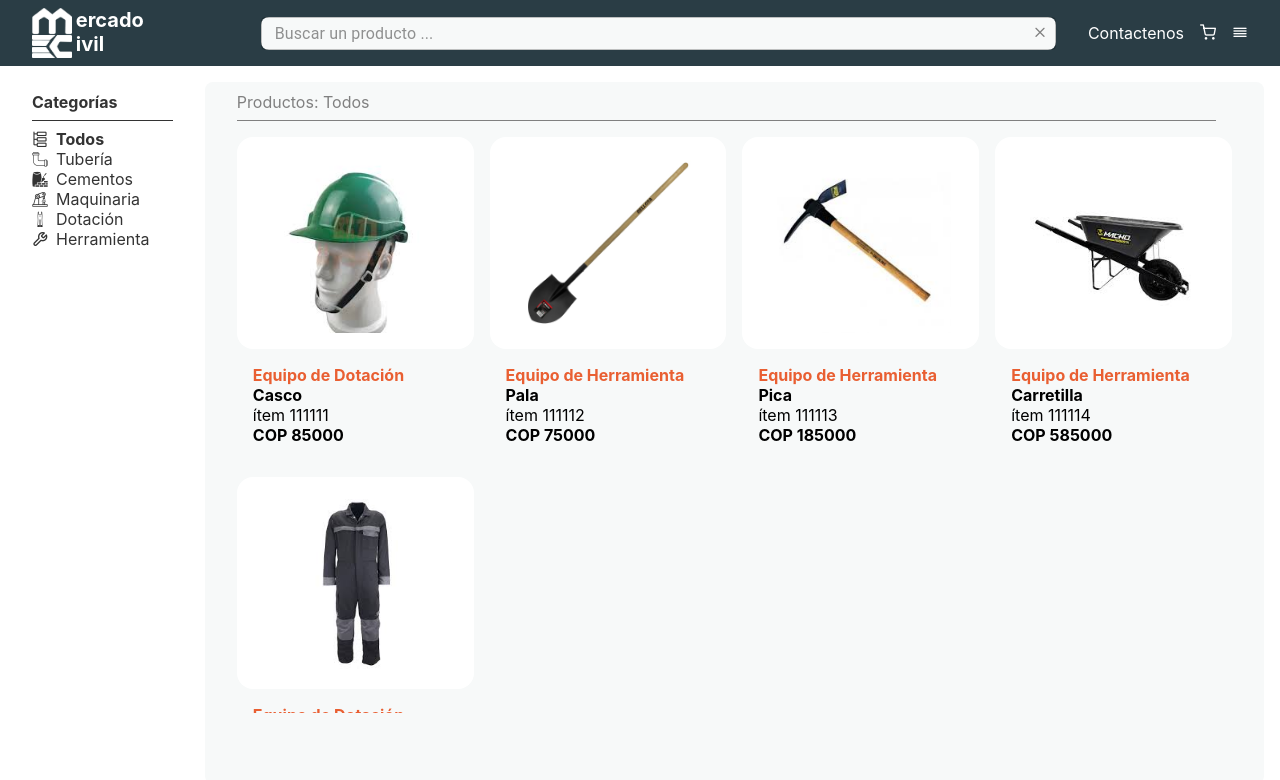
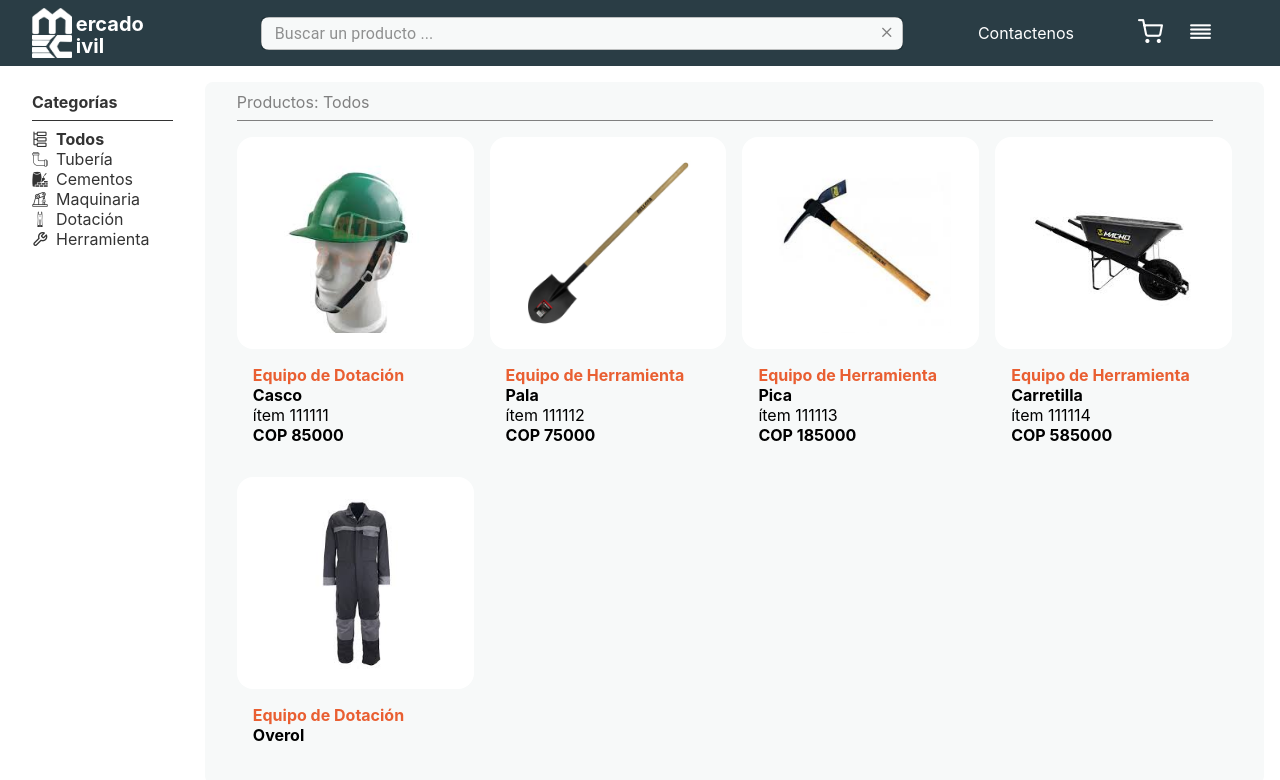
Before and after one commit to RubenFerroRugeles1998/mercado-civil, a React (Create React App) app: page / in a window 1280 px wide. Shown: the top 780 px of the page. Built offline with nearby package versions, Linux system fonts and the light colour scheme.

Commit message:
Week 3 pending comments update

```diff
--- a/src/components/Screens/HomePage.js
+++ b/src/components/Screens/HomePage.js
@@ -56,7 +56,7 @@ const LandingPage = () => {
                 <div className={classes.LandingPageHeaderIcon} >
                     <img src={logo} alt="logo" height="50px" />
                     <div className={classes.LandingPageHeaderIconText} >
-                        <div>ercado</div>
+                        <div className={classes.ercadoText}>ercado</div>
                         <div>ivil</div>
                     </div>
                 </div>
--- a/src/components/Screens/HomePage.module.scss
+++ b/src/components/Screens/HomePage.module.scss
@@ -10,13 +10,12 @@
 }
 
 .LandingPageHeader {
-    background-color: #2A3D45;
+    background-color: $dark-blue;
     padding: .5em 2em;
     width: calc(100% - 4em);
     display: flex;
     flex-direction: row;
     align-items: center;
-    justify-content: space-between;
     margin-bottom: 1em;
 }
 
@@ -31,6 +30,11 @@
     font-size: 20px;
     font-weight: bold;
     margin-left: .2em;
+    margin-top: .2em;
+}
+
+.ercadoText{
+    margin-bottom: -2px;
 }
 
 .inputWithIcon {
@@ -38,7 +42,7 @@
     flex-direction: row;
     align-items: center;
     flex: 1;
-    margin-right: 2em;
+    margin-right: 4.7em;
 }
 
 .xIcon {
@@ -54,7 +58,7 @@
 
 .contactUs {
     color: $white;
-    margin-right: 1em;
+    margin-right: 4em;
 }
 
 .contactUs:hover {
@@ -65,6 +69,7 @@
 .shoppingCartIcon {
     color: $white;
     margin-right: 1em;
+    font-size: 25px;
 }
 
 .shoppingCartIcon:hover {
@@ -74,6 +79,8 @@
 
 .menu {
     color: $white;
+    font-size: 25px;
+    margin-right: 1.4em;
 }
 
 .menu:hover {
@@ -134,7 +141,7 @@
     border-bottom: solid 1px $gray;
     padding-bottom: .5em;
     margin-left: 1em;
-    margin-right: 2em;
+    margin-right: 2.2em;
     color: $gray;
 }
 
@@ -144,7 +151,8 @@
     overflow-y: auto;
     height: 70vh;
     gap: 16px;
-    padding: 16px;
+    padding: 0px 16px 50px 16px;
+    margin-top: 1em;
 }
 
 .completeProduct {
--- /dev/null
+++ b/src/components/Utils/ProductDialog.module.scss
@@ -0,0 +1 @@
+@import "../../colors.scss";
```
Also changed, not shown: src/components/Utils/ProductDialog.js (added), src/pending.txt.
